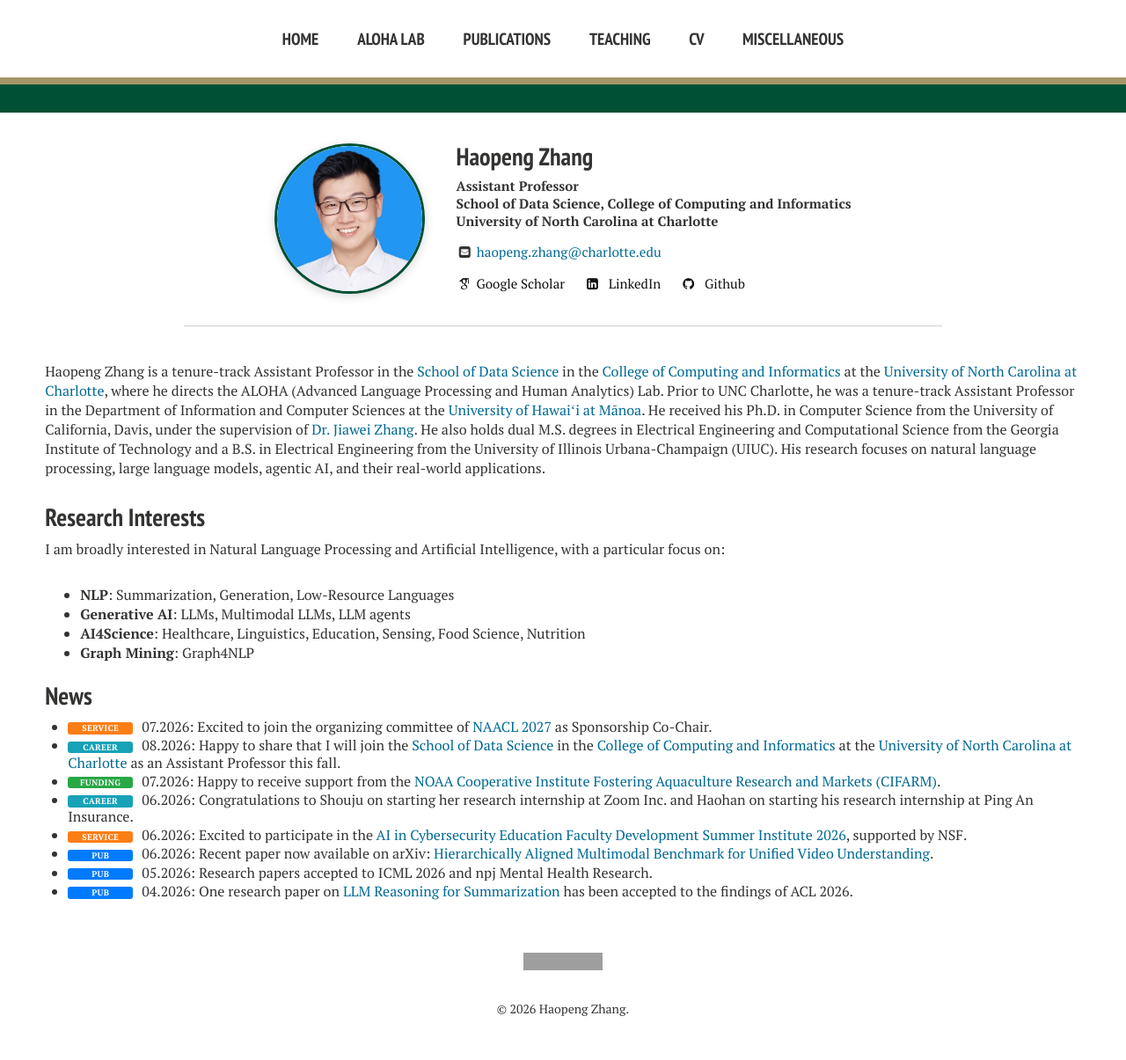
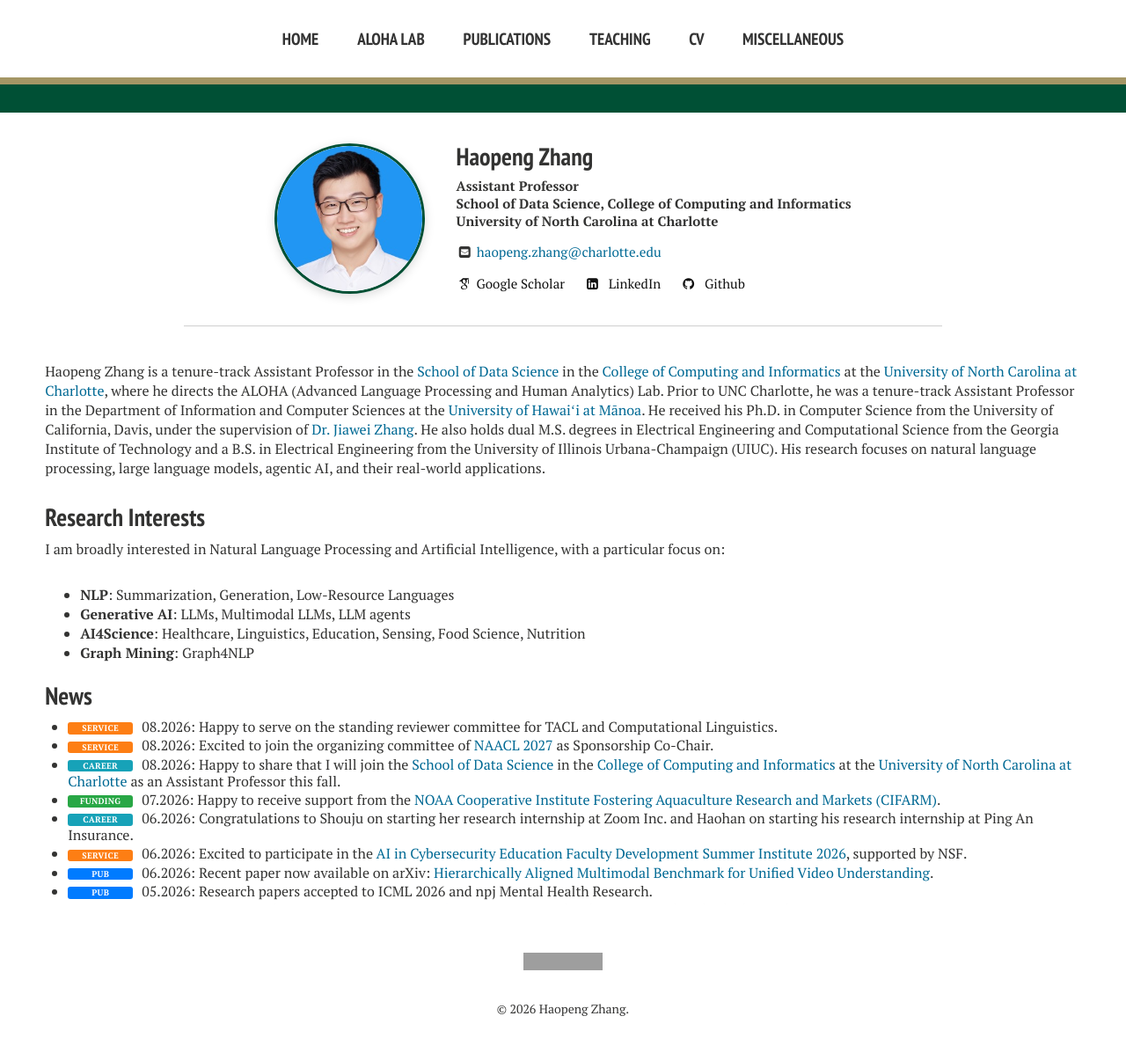
Before and after one commit to hpzhang94/hpzhang94.github.io, a Jekyll site: the page built from index.md, in a window 1280 px wide. Shown: the whole page at 88% size. Built offline with Jekyll 4.4.1, drawn with Linux system fonts in a browser that asks for light colours; nearby versions of some CDN libraries; some web fonts are replaced; grey boxes are pictures that could not be loaded.

Commit message:
Update index.md

```diff
--- a/index.md
+++ b/index.md
@@ -66,7 +66,8 @@ I am broadly interested in Natural Language Processing and Artificial Intelligen
 
 <div style="max-height: 210px; overflow-y: scroll; padding: 1px; border-radius: 2px;">
 <ul class="news-list">
-<li><span class="news-tag tag-service">Service</span>07.2026: Excited to join the organizing committee of <a href="https://2027.naacl.org/" target="_blank">NAACL 2027</a> as Sponsorship Co-Chair.</li>
+<li><span class="news-tag tag-service">Service</span>08.2026: Happy to serve on the standing reviewer committee for TACL and Computational Linguistics.</li>
+<li><span class="news-tag tag-service">Service</span>08.2026: Excited to join the organizing committee of <a href="https://2027.naacl.org/organization/" target="_blank">NAACL 2027</a> as Sponsorship Co-Chair.</li>
 <li><span class="news-tag tag-career">Career</span>08.2026: Happy to share that I will join the <a href="https://sds.charlotte.edu/" target="_blank">School of Data Science</a> in the <a href="https://cci.charlotte.edu/" target="_blank">College of Computing and Informatics</a> at the <a href="https://www.charlotte.edu/" target="_blank">University of North Carolina at Charlotte</a> as an Assistant Professor this fall.</li>
 <li><span class="news-tag tag-funding">Funding</span>07.2026: Happy to receive support from the <a href="https://www.hawaii.edu/news/article.php?aId=14629" target="_blank">NOAA Cooperative Institute Fostering Aquaculture Research and Markets (CIFARM)</a>.</li>
 <li><span class="news-tag tag-career">Career</span>06.2026: Congratulations to Shouju on starting her research internship at Zoom Inc. and Haohan on starting his research internship at Ping An Insurance.</li>
```
